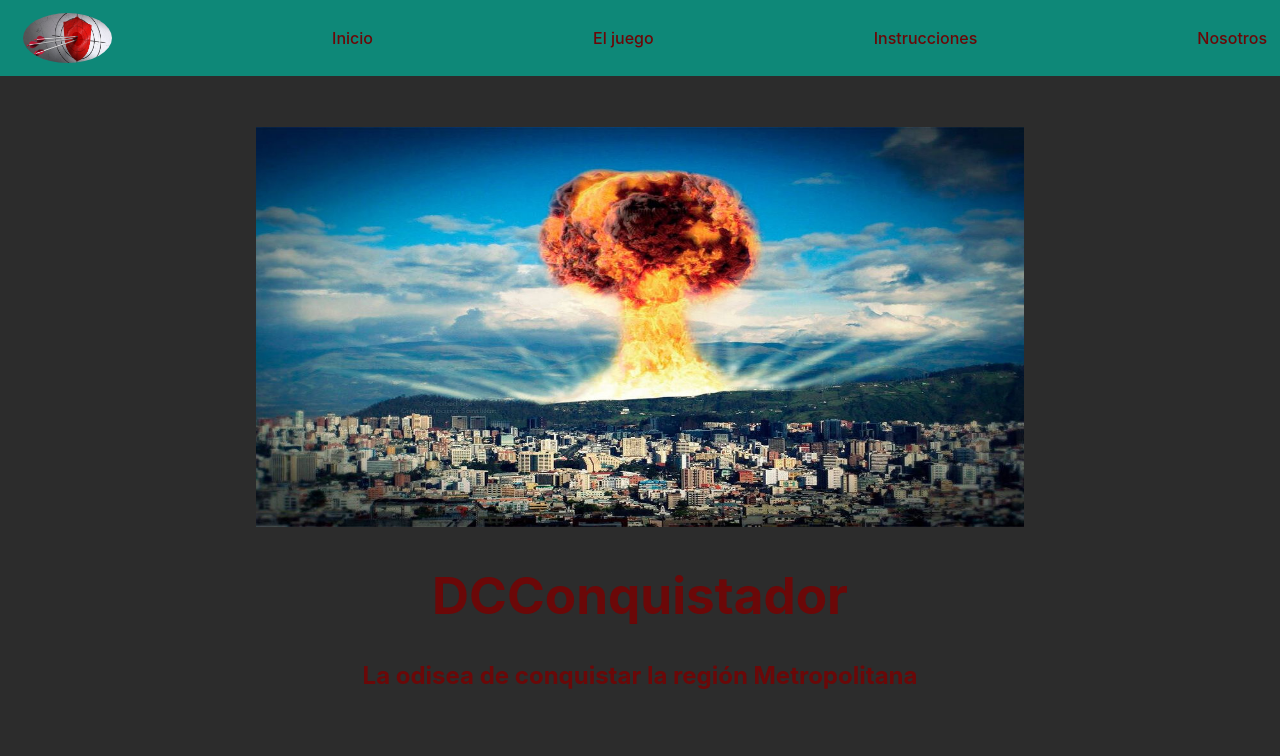
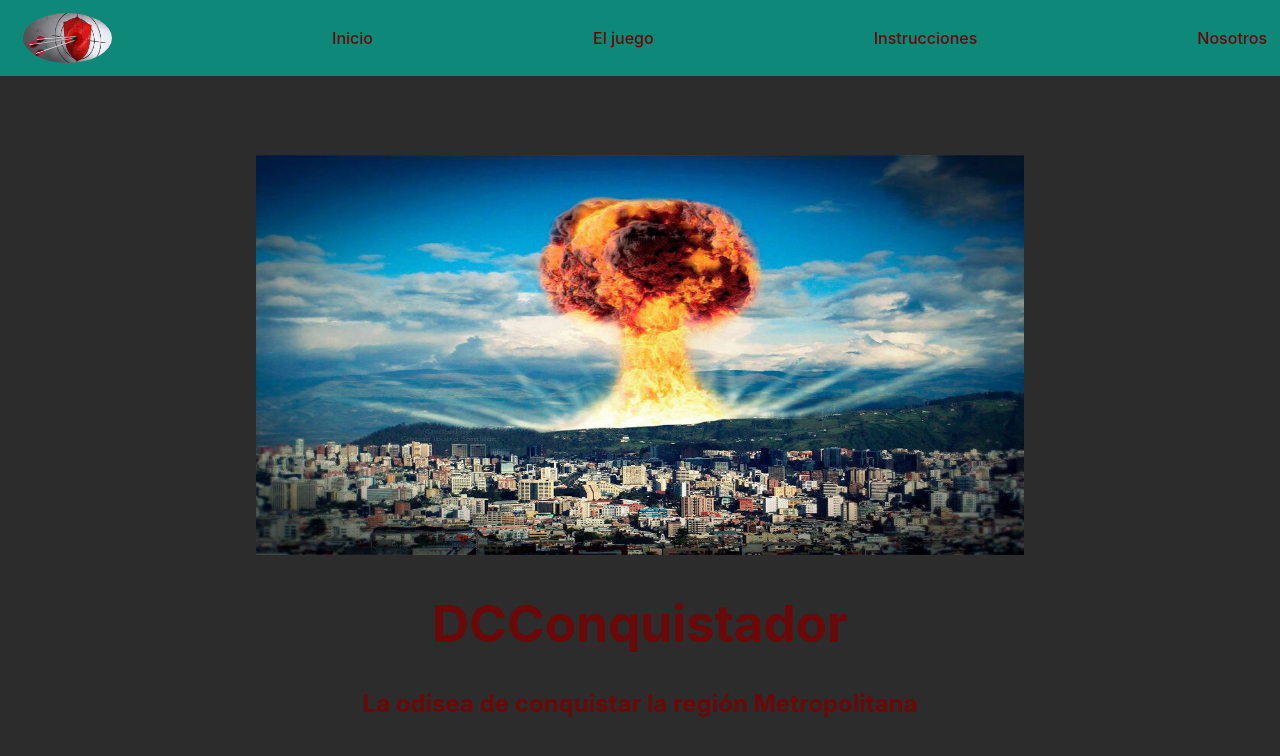
Before and after one commit to lcamusm/rompediscotecas-frontend, a React (Vite) app: page / in a window 1280 px wide. Shown: the top 756 px of the page. Built offline with nearby package versions, Linux system fonts and the light colour scheme.

Commit message:
agregado page-container al app

```diff
--- a/src/assets/common/App.jsx
+++ b/src/assets/common/App.jsx
@@ -5,7 +5,7 @@ import './App.css'
 function App() {
 
   return (
-    <div className="App">
+    <div className="page-container App">
       <div>
         <img src={imagenPrincipal} className='imagen-principal'/>
       </div>
```
